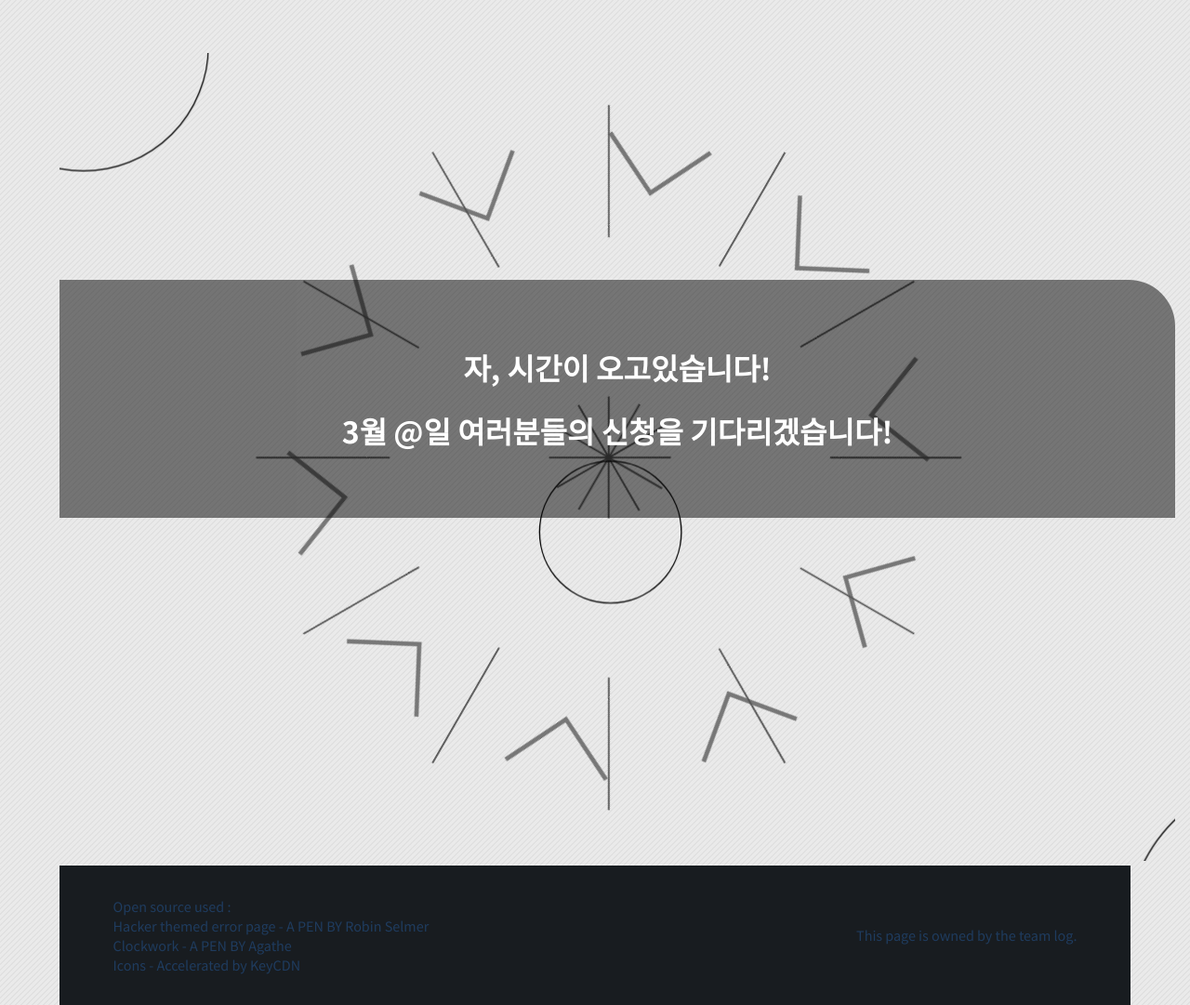
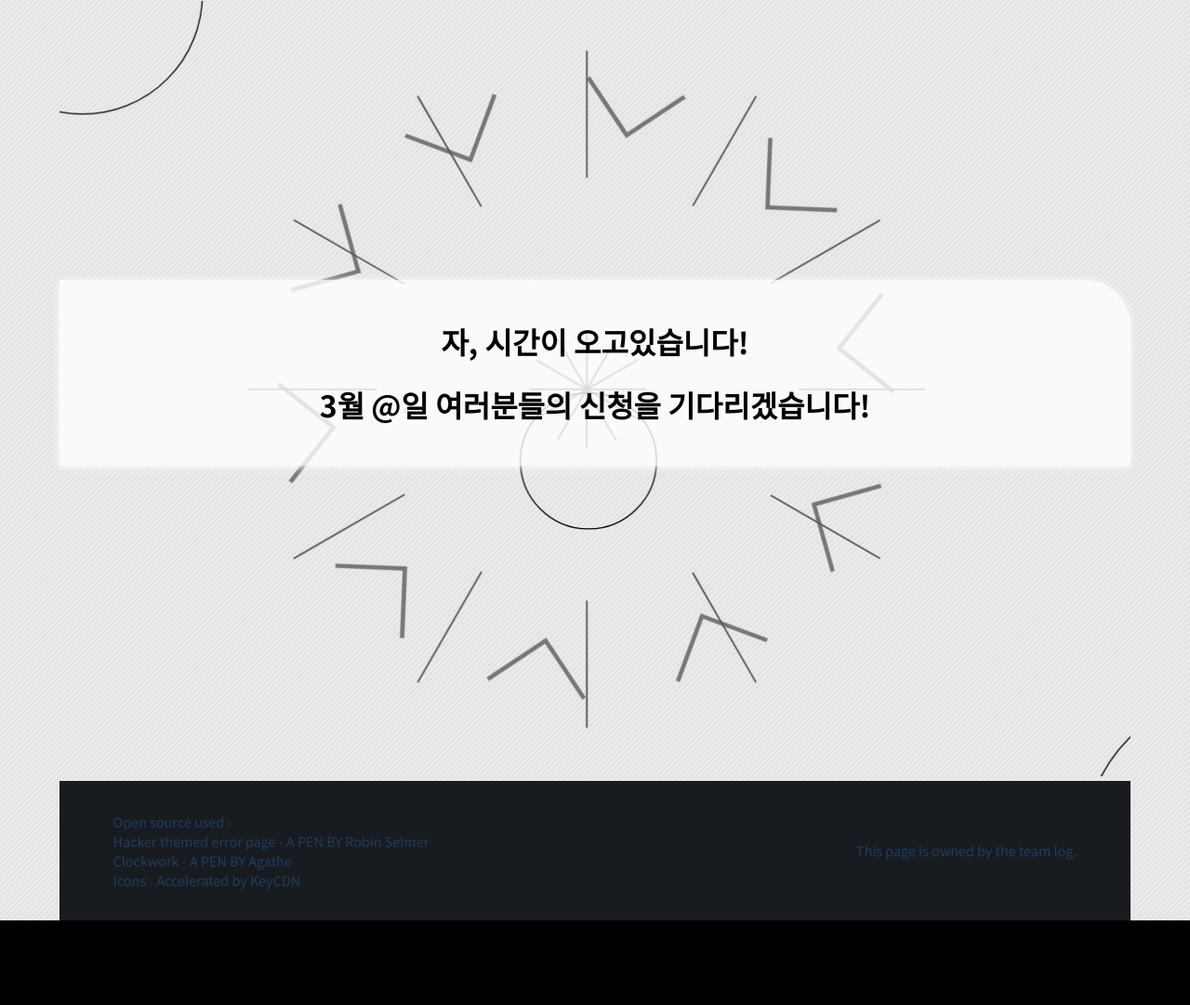
Before and after one commit to CodingSlaves/Teamlog_hompage, a website: page views/index.html in a window 1280 px wide. Shown: the part 2768-3849 px from the top of the page at 93% size. After the commit the page ends 3758 px from the top, so only its background shows below. Drawn offline with Linux system fonts and the light colour scheme.

Commit message:
코드 께끗하게 수정

```diff
--- a/public/stylesheets/main.css
+++ b/public/stylesheets/main.css
@@ -700,6 +700,7 @@ svg { width: 100%; } svg .chevrons { fill: #777; transform-origin: 50% 50%; anim
     color: #1f3c5f;
     background: #181c20;
 }
+
 .open-source {
     flex: 5;
 }
@@ -709,14 +710,20 @@ svg { width: 100%; } svg .chevrons { fill: #777; transform-origin: 50% 50%; anim
 }
 #clock {
     position: relative;
-    width: 1200px;
+    min-width: 900px;
+    max-width: 1200px;
     margin: auto;
 }
 #clock-text {
     position: relative;
     top: 500px;
+    display: flex;
+    align-items: center;
+    justify-content: center;
+    height: 100px;
     border-top-right-radius: 50px;
-    background-color: rgba(0, 0, 0, 0.5);
-    color: #ffffff;
+    background-color: rgba(255, 255, 255, 0.8);
+    color: #000000;
     padding: 50px 0;
+    box-shadow: 0 1px 10px #fff;
 }
--- a/views/index.html
+++ b/views/index.html
@@ -129,12 +129,14 @@
 
 
 
-        <!-- <h1 class="zizizik">자, 시간이 왔습니다!</h1>
-        <h1 class="zizizik">지금바로 신청하세요!</h1> -->
         <div id="clock">
             <div id="clock-text">
-                <h1 class="zizizik">자, 시간이 오고있습니다!</h1>
-                <h1 class="zizizik">3월 @일 여러분들의 신청을 기다리겠습니다!</h1>
+                <!-- <h1 class="zizizik">자, 시간이 왔습니다!</h1>
+                <h1 class="zizizik">지금바로 신청하세요!</h1> -->
+                <div>
+                    <h1 class="zizizik">자, 시간이 오고있습니다!</h1>
+                    <h1 class="zizizik">3월 @일 여러분들의 신청을 기다리겠습니다!</h1>
+                </div>
             </div>
             <svg xmlns="http://www.w3.org/2000/svg" viewBox="0 0 897 649" enable-background="new 0 0 897 649" xmlns:xlink="http://www.w3.org/1999/xlink">
 
```
